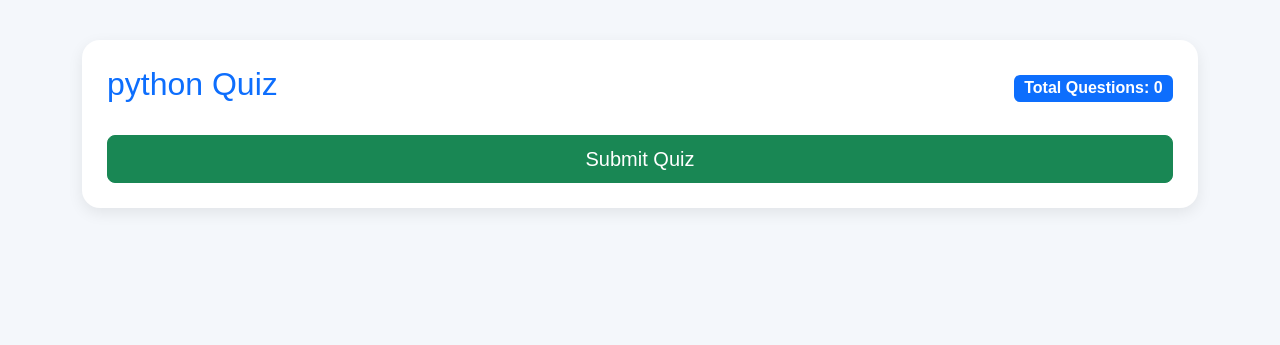
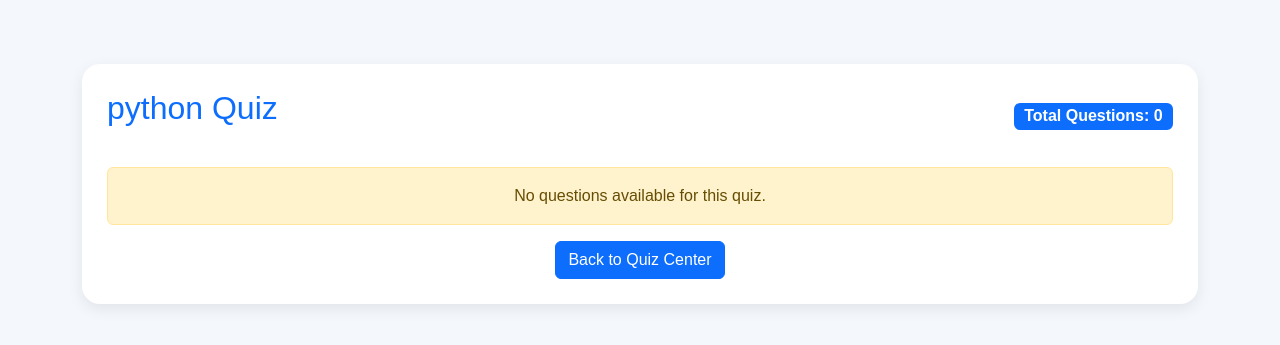
Before and after one commit to Sachingupta209/Study-Guard, a Django app: page /student/quiz/take/47/ in a window 1280 px wide. Shown: the part 70-415 px from the top of the page. Run offline with Django 5.2, Linux system fonts and the light colour scheme; a user stored in the database is signed in; data comes from the database, SQL or seed files in the repository.

Commit message:
Fixed quiz display issue

```diff
--- a/core/templates/take_quiz.html
+++ b/core/templates/take_quiz.html
@@ -2,14 +2,16 @@
 
 {% block content %}
 
-<div class="container">
+<div class="container py-4">
 
     <div class="card-box">
 
-        <div class="d-flex justify-content-between align-items-center mb-4">
+        <div class="d-flex justify-content-between align-items-center mb-4 flex-wrap">
 
-            <h2 class="text-primary">
+            <h2 class="text-primary mb-3">
+
                 {{ quiz.subject }} Quiz
+
             </h2>
 
             <span class="badge bg-primary fs-6">
@@ -21,8 +23,9 @@
 
         </div>
 
+        {% if questions %}
 
-        <form method="POST" action="/student/quiz/submit/{{ quiz.id }}/">
+        <form method="POST" action="{% url 'submit_quiz' quiz.id %}">
 
             {% csrf_token %}
 
@@ -39,16 +42,23 @@
 
                     </h5>
 
+                    <!-- Option A -->
+
                     <div class="form-check mb-3">
 
                         <input
                             class="form-check-input"
                             type="radio"
                             name="{{ q.id }}"
+                            id="q{{ q.id }}a"
                             value="{{ q.option_a }}"
-                        required>
+                            required
+                        >
 
-                        <label class="form-check-label">
+                        <label
+                            class="form-check-label"
+                            for="q{{ q.id }}a"
+                        >
 
                             {{ q.option_a }}
 
@@ -56,15 +66,22 @@
 
                     </div>
 
+                    <!-- Option B -->
+
                     <div class="form-check mb-3">
 
                         <input
                             class="form-check-input"
                             type="radio"
                             name="{{ q.id }}"
-                        value="{{ q.option_b }}">
+                            id="q{{ q.id }}b"
+                            value="{{ q.option_b }}"
+                        >
 
-                        <label class="form-check-label">
+                        <label
+                            class="form-check-label"
+                            for="q{{ q.id }}b"
+                        >
 
                             {{ q.option_b }}
 
@@ -72,15 +89,22 @@
 
                     </div>
 
+                    <!-- Option C -->
+
                     <div class="form-check mb-3">
 
                         <input
                             class="form-check-input"
                             type="radio"
                             name="{{ q.id }}"
-                        value="{{ q.option_c }}">
+                            id="q{{ q.id }}c"
+                            value="{{ q.option_c }}"
+                        >
 
-                        <label class="form-check-label">
+                        <label
+                            class="form-check-label"
+                            for="q{{ q.id }}c"
+                        >
 
                             {{ q.option_c }}
 
@@ -88,15 +112,22 @@
 
                     </div>
 
-                    <div class="form-check">
+                    <!-- Option D -->
+
+                    <div class="form-check mb-2">
 
                         <input
                             class="form-check-input"
                             type="radio"
                             name="{{ q.id }}"
-                        value="{{ q.option_d }}">
+                            id="q{{ q.id }}d"
+                            value="{{ q.option_d }}"
+                        >
 
-                        <label class="form-check-label">
+                        <label
+                            class="form-check-label"
+                            for="q{{ q.id }}d"
+                        >
 
                             {{ q.option_d }}
 
@@ -112,7 +143,8 @@
 
             <button
                 type="submit"
-            class="btn btn-success btn-lg w-100">
+                class="btn btn-success btn-lg w-100"
+            >
 
                 Submit Quiz
 
@@ -120,6 +152,27 @@
 
         </form>
 
+        {% else %}
+
+        <div class="alert alert-warning text-center">
+
+            No questions available for this quiz.
+
+        </div>
+
+        <div class="text-center mt-3">
+
+            <a href="{% url 'quiz_home' %}"
+               class="btn btn-primary">
+
+                Back to Quiz Center
+
+            </a>
+
+        </div>
+
+        {% endif %}
+
     </div>
 
 </div>
```
Lines whose indentation alone changed are shown as unchanged.
